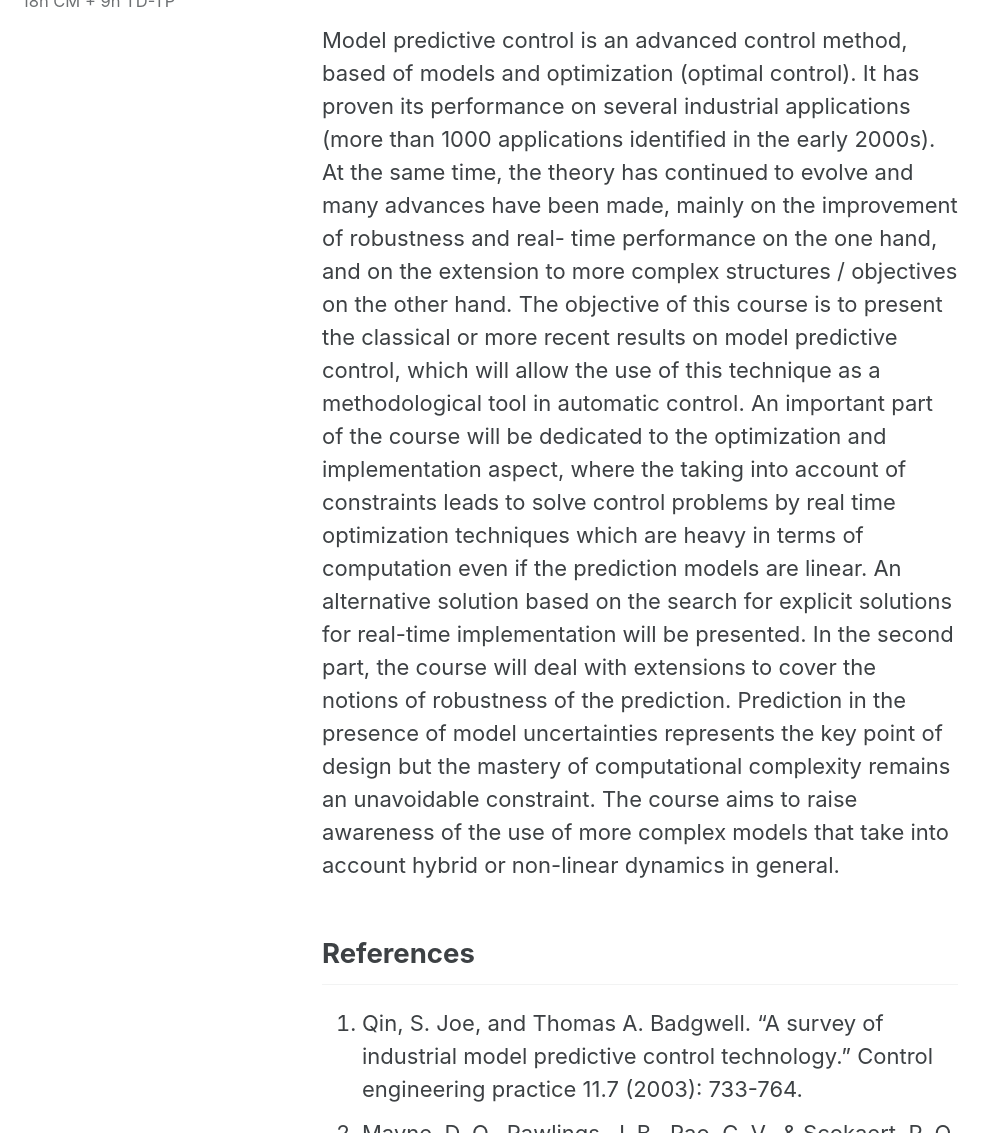
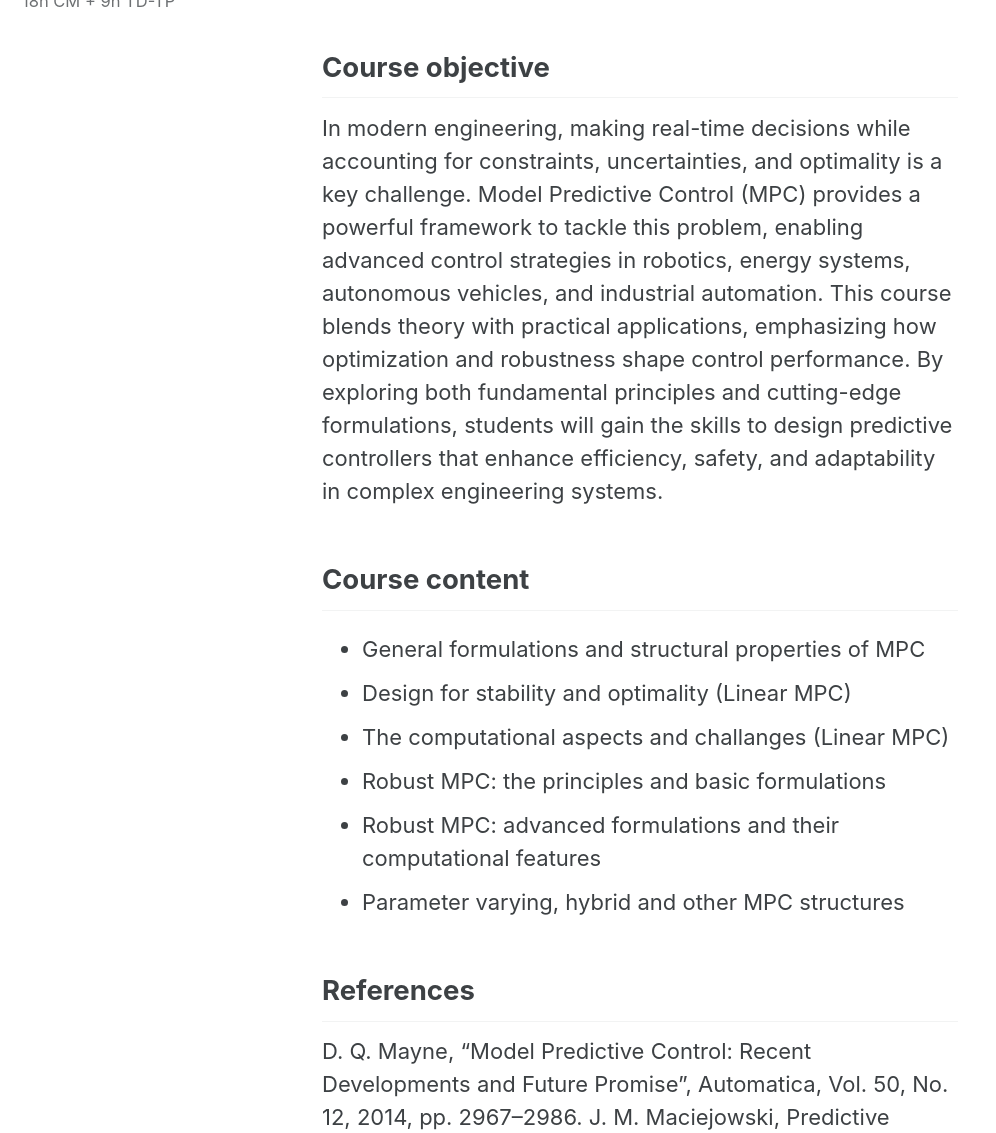
Before and after one commit to master-atsi/master-atsi.github.io, a Jekyll site: the page built from ue/predictive-control.md, in a window 1280 px wide and 1400 px high, cut to the strip 267-1400 px from the top of the window. Shown: the whole strip, without its empty margins (0-996 px from the left). Built offline with Jekyll 4.4.1, drawn with Linux system fonts in a browser that asks for light colours; cached includes are drawn as plain includes; comment, search, counter and statistics services are not loaded; some of the changed text lies outside the part shown.

Commit message:
Update MPC

```diff
--- a/ue/predictive-control.md
+++ b/ue/predictive-control.md
@@ -10,33 +10,23 @@ sidebar:
 
 {% include control.button %}
 
-Model predictive control is an advanced control method, based of models and
-optimization (optimal control). It has proven its performance on several
-industrial applications (more than 1000 applications identified in the early
-2000s). At the same time, the theory has continued to evolve and many advances
-have been made, mainly on the improvement of robustness and real- time
-performance on the one hand, and on the extension to more complex structures /
-objectives on the other hand. The objective of this course is to present the
-classical or more recent results on model predictive control, which will allow
-the use of this technique as a methodological tool in automatic control. An
-important part of the course will be dedicated to the optimization and
-implementation aspect, where the taking into account of constraints leads to
-solve control problems by real time optimization techniques which are heavy in
-terms of computation even if the prediction models are linear. An alternative
-solution based on the search for explicit solutions for real-time implementation
-will be presented. In the second part, the course will deal with extensions to
-cover the notions of robustness of the prediction. Prediction in the presence of
-model uncertainties represents the key point of design but the mastery of
-computational complexity remains an unavoidable constraint. The course aims to
-raise awareness of the use of more complex models that take into account hybrid
-or non-linear dynamics in general.
+## Course objective
+
+In modern engineering, making real-time decisions while accounting for constraints, uncertainties, and optimality is a key challenge. Model Predictive Control (MPC) provides a powerful framework to tackle this problem, enabling advanced control strategies in robotics, energy systems, autonomous vehicles, and industrial automation. This course blends theory with practical applications, emphasizing how optimization and robustness shape control performance. By exploring both fundamental principles and cutting-edge formulations, students will gain the skills to design predictive controllers that enhance efficiency, safety, and adaptability in complex engineering systems.
+
+## Course content
+
+- General formulations and structural properties of MPC
+- Design for stability and optimality (Linear MPC)
+- The computational aspects and challanges (Linear MPC)
+- Robust MPC: the principles and basic formulations
+- Robust MPC: advanced formulations and their computational features
+- Parameter varying, hybrid and other MPC structures
 
 ## References
 
-1. Qin, S. Joe, and Thomas A. Badgwell. "A survey of industrial model predictive control technology." Control engineering practice 11.7 (2003): 733-764.
-2. Mayne, D. Q., Rawlings, J. B., Rao, C. V., & Scokaert, P. O. (2000). Constrained model predictive control: Stability and optimality. Automatica, 36(6), 789-814.
-3. Bemporad, A., Morari, M., Dua, V., & Pistikopoulos, E. N. (2002). The explicit linear quadratic regulator for constrained systems. Automatica, 38(1), 3-20.
-4. Mayne, D. Q., Seron, M. M., & Raković, S. V. (2005). Robust model predictive control of constrained linear systems with bounded disturbances. Automatica, 41(2), 219-224.
-5. Rawlings, J. B., & Mayne, D. Q. (2009). Model predictive control: Theory and design (pp. 3430-3433). Madison, Wisconsin: Nob Hill Pub.
-6. Fernandez-Camacho, E., & Bordons-Alba, C. (1995). Model predictive control in the process industry. Springer London.
-7. Boucher, P., & Dumur, D. (2006). La Commande Prédictive: Avancées et perspectives, Traité IC2.
+D. Q. Mayne, "Model Predictive Control: Recent Developments and Future Promise", Automatica, Vol. 50, No. 12, 2014, pp. 2967–2986.
+J. M. Maciejowski, Predictive Control with Constraints, Pearson, 2002.
+J. B. Rawlings, D. Q. Mayne, and M. M. Diehl, Model Predictive Control: Theory, Computation, and Design, 2nd Edition, Nob Hill Publishing, 2020.
+E. F. Camacho and C. Bordons, Model Predictive Control, 2nd Edition, Springer, 2007.
+J. Köhler, C. Berberich, F. Allgöwer, and P. J. Antsaklis, "Learning-Based Model Predictive Control: Toward Safe Learning in Control", Annual Review of Control, Robotics, and Autonomous Systems, Vol. 3, 2020, pp. 269–296.
```
Also changed, not shown: program.md (+2 -2 lines), ue/control-obs-nl-sys.md (renamed from ue/control-robotics.md, +5 -2 lines), ue/num-comp.md (renamed from ue/scientific-python.md).
